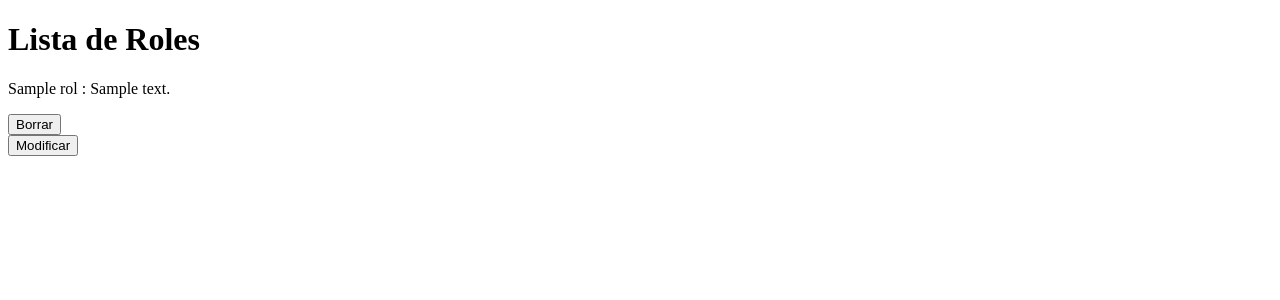
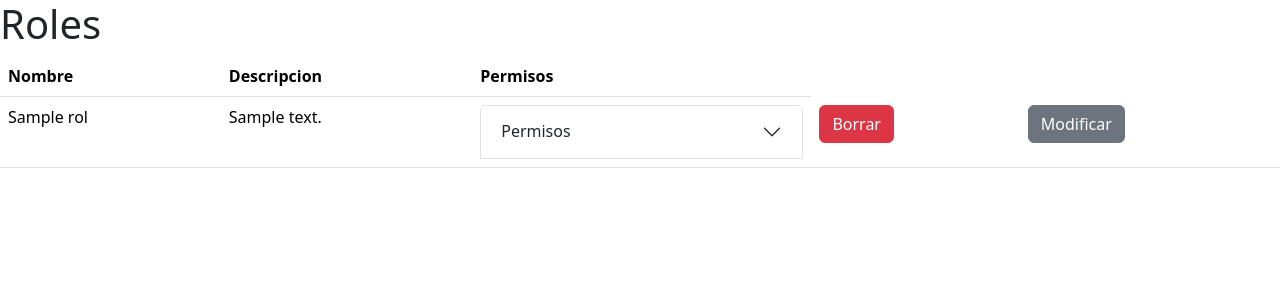
Before and after one commit to nildag/CMS, a Django app: template rol/templates/lista_roles.html in a window 1280 px wide. Shown: the top 300 px of the page. Run offline with Django 4.2, Linux system fonts and the light colour scheme; the template is opened without the code that fills it: most values are stand-ins (such as "Sample title", 1, 10 or a date in 2020); data that the repository does not hold is empty; parts of the project's set-up code (start-up, migrations or seed data) failed here and were passed over.

Commit message:
Redundancia de templates
Se elimino archivo template repedio, modificaciones en el front

```diff
--- a/rol/templates/lista_roles.html
+++ b/rol/templates/lista_roles.html
@@ -1,3 +1,4 @@
+<!--
 <!DOCTYPE html>
 <html>
 <head>
@@ -25,3 +26,71 @@
     </div>
 </body>
 </html>
+
+-->
+
+<!DOCTYPE html>
+<html lang="en">
+<head>
+    <link href="https://cdn.jsdelivr.net/npm/bootstrap@5.3.1/dist/css/bootstrap.min.css" rel="stylesheet" integrity="sha384-4bw+/aepP/YC94hEpVNVgiZdgIC5+VKNBQNGCHeKRQN+PtmoHDEXuppvnDJzQIu9" crossorigin="anonymous">
+    <script src="https://cdn.jsdelivr.net/npm/bootstrap@5.3.1/dist/js/bootstrap.bundle.min.js" integrity="sha384-HwwvtgBNo3bZJJLYd8oVXjrBZt8cqVSpeBNS5n7C8IVInixGAoxmnlMuBnhbgrkm" crossorigin="anonymous"></script>
+    <meta charset="UTF-8">
+    <title>Roles</title>
+</head>
+<body>
+
+<h1>Roles</h1>
+<table class="table">
+  <thead>
+    <tr>
+      <th scope="col">Nombre</th>
+      <th scope="col">Descripcion</th>
+        <th sope="col">Permisos</th>
+    </tr>
+  </thead>
+   <tbody>
+
+        {% for rol in roles %}
+        <tr>
+              <td>{{ rol.nombre }}</td>
+              <td>{{ rol.descripcion }}</td>
+            <td>
+                <div class="accordion" id="accordionExample">
+                  <div class="accordion-item">
+                    <h2 class="accordion-header" id="headingOne">
+                      <button class="accordion-button collapsed" type="button" data-bs-toggle="collapse" data-bs-target="#{{ rol.nombre }}"  aria-controls="{{ rol.nombre }}">
+                        Permisos
+                      </button>
+                    </h2>
+                </div>
+
+                 <div id="{{ rol.nombre }}" class="accordion-collapse collapse" aria-labelledby="headingOne" data-bs-parent="#accordionExample">
+                    <div class="accordion-body">
+                    <ul>
+                        {% for clave, valor in rol.permisos.items %}
+                        <li>{{ clave }} : {{ valor }}}</li>
+                        {% endfor %}
+                    </ul>
+                  </div>
+                </div>
+              </div>
+            </div>
+            </td>
+        <td>
+            <form method="post" action="{% url 'rol:borrar_rol' rol.id %}">
+                    {% csrf_token %}
+                    <button type="submit" class="btn btn-danger">Borrar</button>
+                </form>
+        </td>
+        <td>
+             <form method="post" action="{% url 'rol:modificar_permisos' rol.id %}">
+                    {% csrf_token %}
+                    <button type="submit" class="btn btn-secondary">Modificar</button>
+            </form>
+        </td>
+        </tr>
+        {% endfor %}
+   </tbody>
+</table>
+</body>
+</html>
--- a/rol/views.py
+++ b/rol/views.py
@@ -13,7 +13,7 @@ def crear_rol(request):
             return redirect('rol:lista_roles')
     else:
         form = RolForm()
-    return render(request, 'crear.html', {'form': form})
+    return render(request, 'crearRol.html', {'form': form})
 
 def lista_roles(request):
     roles = Rol.objects.all()
```
Also changed, not shown: rol/templates/crear.html (deleted, +0 -15 lines), rol/templates/verRol.html (+12 -0 lines).
